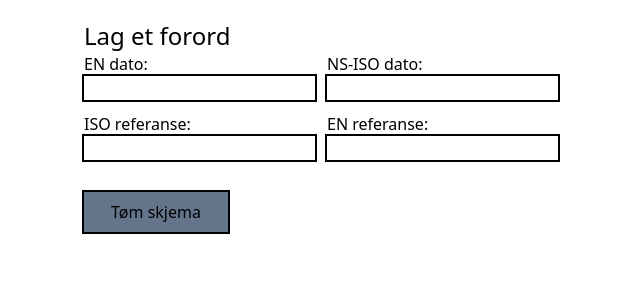
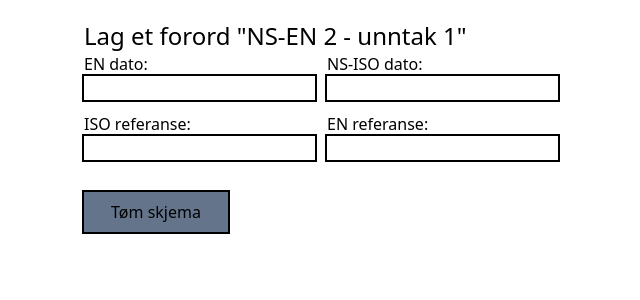
Before and after one commit to gloriohm/SN-utils, a SvelteKit app: page / in a window 1280 px wide. Shown: the top 300 px of the page, without its empty margins (272-912 px from the left). Built offline with nearby package versions, Linux system fonts and the light colour scheme.

Commit message:
updated title

```diff
--- a/src/routes/+page.svelte
+++ b/src/routes/+page.svelte
@@ -29,7 +29,7 @@
 	}
 </script>
 
-<h1 class="text-2xl">Lag et forord</h1>
+<h1 class="text-2xl">Lag et forord "NS-EN 2 - unntak 1"</h1>
 <form on:submit={handleSubmit} class="flex flex-col justify-center gap-3">
 	<div class="flex gap-3">
 		<label class="flex flex-col">
```
